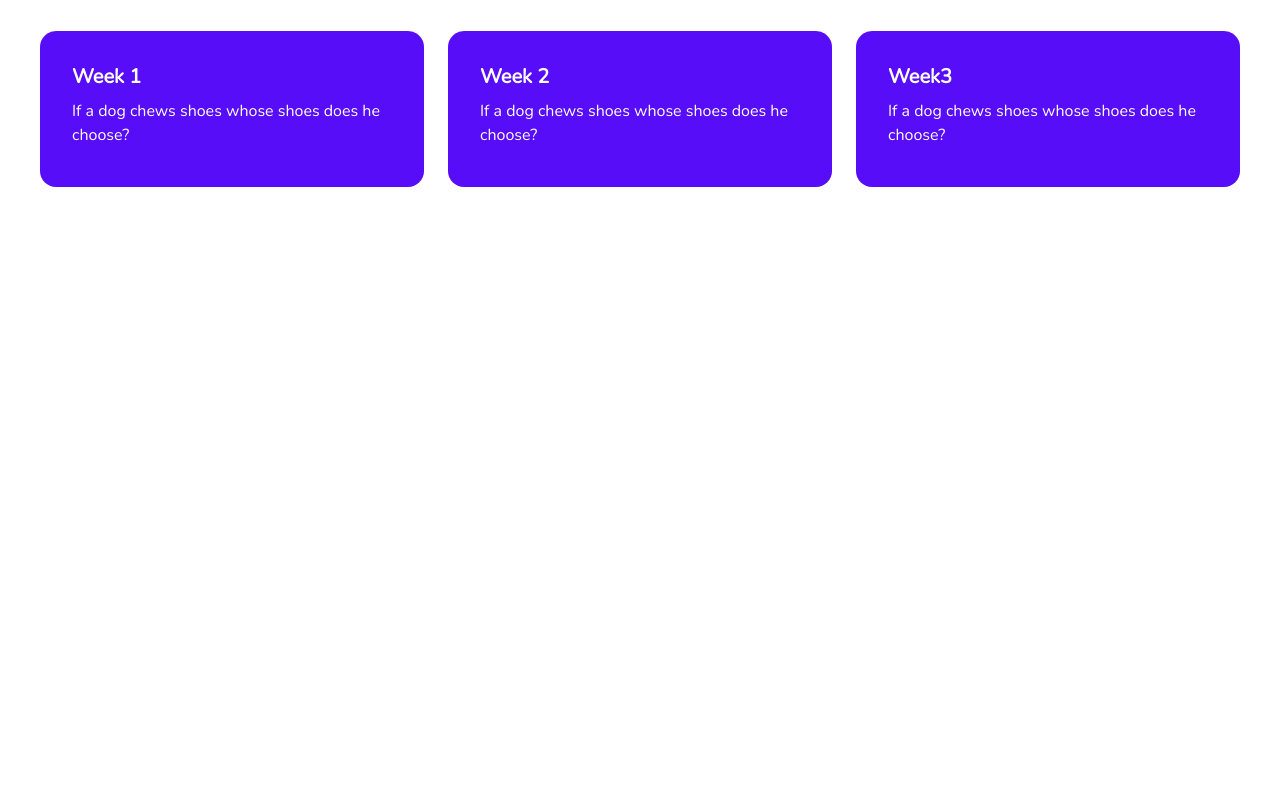
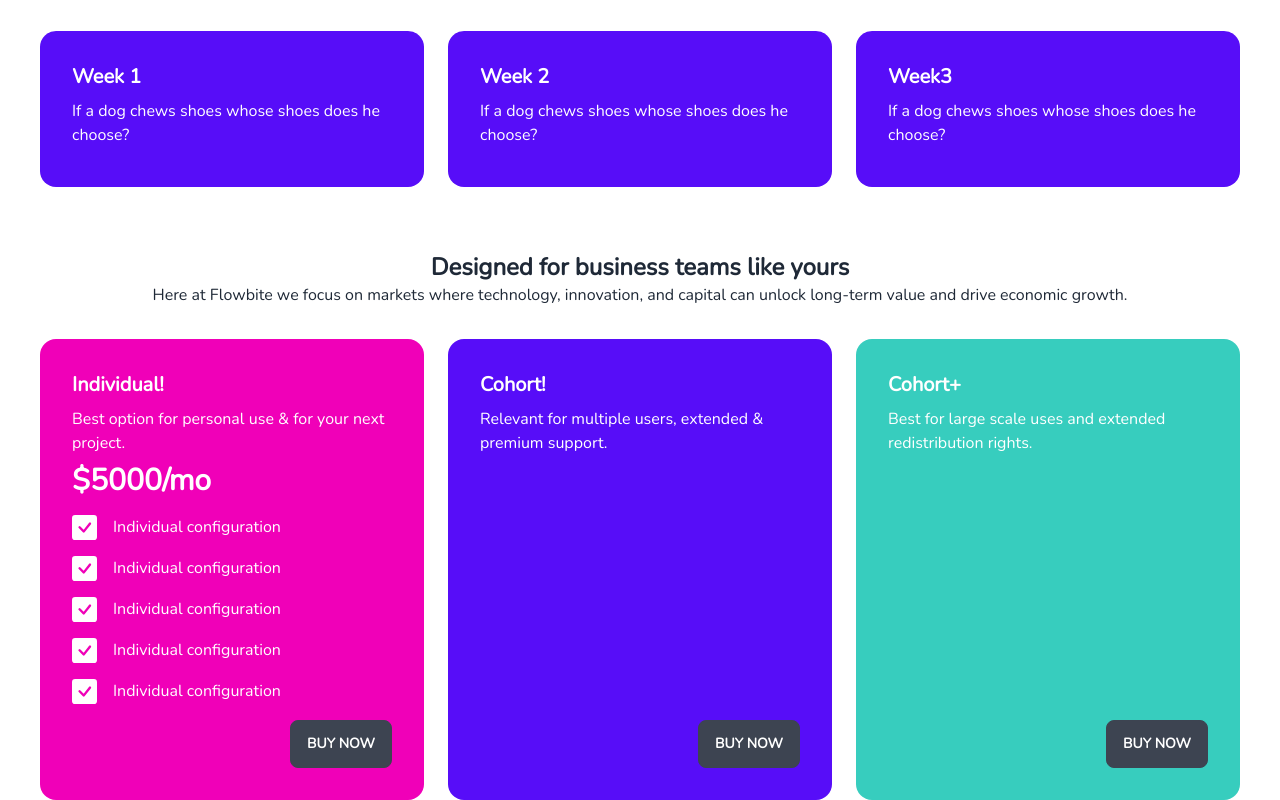
Before and after one commit to grewal25/devSkillMasters, a Next.js app: page / in a window 1280 px wide. Shown: the part 3016-3816 px from the top of the page. Before the commit the page ends 3235 px from the top, so only its background shows below. Built offline with nearby package versions, Linux system fonts and the light colour scheme.

Commit message:
add table

```diff
--- /dev/null
+++ b/src/app/components/price.tsx
@@ -0,0 +1,78 @@
+import { BsFillCheckCircleFill } from "react-icons/bs";
+
+import { BsCheckSquareFill } from "react-icons/bs";
+export default function Price() {
+  const c = "rgb(37 99 235)";
+  const style = { color: c };
+  const Icon = <BsCheckSquareFill size={25} />;
+
+  return (
+    <div>
+      <div className="text-center py-8">
+        <h2 className="font-bold text-2xl">
+          Designed for business teams like yours
+        </h2>
+        <p>
+          Here at Flowbite we focus on markets where technology, innovation, and
+          capital can unlock long-term value and drive economic growth.
+        </p>
+      </div>
+      <div className="flex justify-evenly gap-4">
+        <div className="card w-96 bg-secondary text-primary-content">
+          <div className="card-body">
+            <h2 className="card-title">Individual!</h2>
+            <p>Best option for personal use & for your next project.</p>
+            <span className="font-black text-3xl">$5000/mo</span>
+            <div>
+              <div>
+                <div className="flex justify-start gap-4 py-2">
+                  <div>{Icon}</div>
+                  <div>Individual configuration</div>{" "}
+                </div>
+                <div className="flex justify-start gap-4 py-2">
+                  <div>{Icon}</div>
+                  <div>Individual configuration</div>{" "}
+                </div>
+                <div className="flex justify-start gap-4 py-2">
+                  <div>{Icon}</div>
+                  <div>Individual configuration</div>{" "}
+                </div>
+                <div className="flex justify-start gap-4 py-2">
+                  <div>{Icon}</div>
+                  <div>Individual configuration</div>{" "}
+                </div>
+                <div className="flex justify-start gap-4 py-2">
+                  <div>{Icon}</div>
+                  <div>Individual configuration</div>{" "}
+                </div>
+              </div>
+            </div>
+            <div className="card-actions justify-end">
+              <button className="btn">Buy Now</button>
+            </div>
+          </div>
+        </div>
+
+        <div className="card w-96 bg-primary text-primary-content">
+          <div className="card-body">
+            <h2 className="card-title">Cohort!</h2>
+            <p>Relevant for multiple users, extended & premium support.</p>
+            <div className="card-actions justify-end">
+              <button className="btn">Buy Now</button>
+            </div>
+          </div>
+        </div>
+
+        <div className="card w-96 bg-accent text-primary-content">
+          <div className="card-body">
+            <h2 className="card-title">Cohort+</h2>
+            <p>Best for large scale uses and extended redistribution rights.</p>
+            <div className="card-actions justify-end">
+              <button className="btn">Buy Now</button>
+            </div>
+          </div>
+        </div>
+      </div>
+    </div>
+  );
+}
--- a/src/app/page.tsx
+++ b/src/app/page.tsx
@@ -7,6 +7,7 @@ import Main from "./components/main";
 import Outline from "./components/outline";
 import Carousel from "./components/carousel";
 import Curriculum from "./components/curriculum";
+import Price from "./components/price";
 
 const roboto = Roboto({
   subsets: ["latin"],
@@ -21,6 +22,8 @@ export default function Home() {
         <Main />
         <Outline />
         <Curriculum />
+        <Price />
+
         {/* <Carousel /> */}
         {/* <Middle /> */}
       </main>
```
